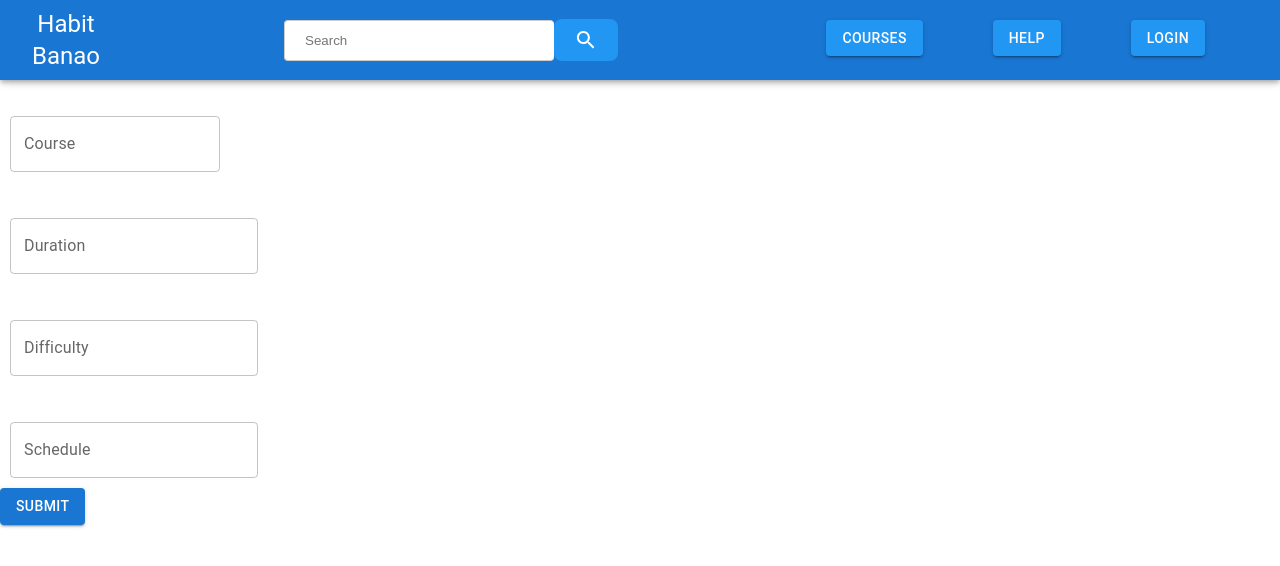
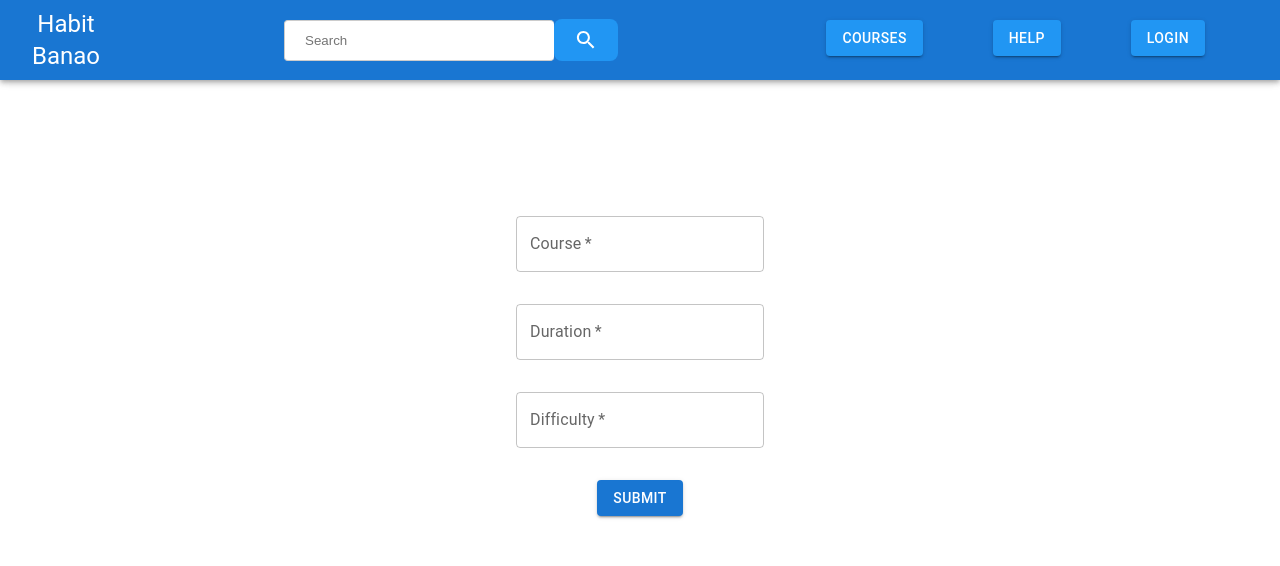
Before and after one commit to itsmoali/Capstone_project, a React (Create React App) app in the folder Frontend/: page /create_course in a window 1280 px wide. Shown: the top 566 px of the page. Built offline with nearby package versions, Linux system fonts and the light colour scheme.

Commit message:
Fixed Create_course design

```diff
--- a/Frontend/src/App.js
+++ b/Frontend/src/App.js
@@ -2,7 +2,7 @@ import './App.css';
 
 import { BrowserRouter, Routes, Route, Router} from 'react-router-dom';
 import { Box } from '@mui/system';
-import {Login, Help, Courses, Navbar,  Signup, Home, Chess_Demo, Logout, Create_Course, Schedule, Calendar} from './components';
+import {Login, Help, Courses, Navbar,  Signup, Home, Logout, Create_Course, Schedule} from './components';
 
 import AuthProvider, { AuthContext } from './components/auth.js';
 
@@ -27,9 +27,7 @@ function App() {
           <Route path="/courses" element={<Courses/>}></Route>
           <Route path="/create_course" element={<Create_Course/>}></Route>
           <Route path="/" element={<Home/>}></Route>
-          <Route path="/chess_demo" element={<Chess_Demo/>}></Route>
           <Route path="/schedule" element={<Schedule/>}></Route>
-          <Route path="/calendar" element={<Calendar/>}></Route>
 
         </Routes>
       </BrowserRouter>
--- a/Frontend/src/components/Calendar.jsx
+++ /dev/null
@@ -1,35 +0,0 @@
-import React from 'react'
-import { DemoContainer } from '@mui/x-date-pickers/internals/demo';
-import { AdapterDayjs } from '@mui/x-date-pickers/AdapterDayjs';
-import { LocalizationProvider } from '@mui/x-date-pickers/LocalizationProvider';
-import { DatePicker } from '@mui/x-date-pickers/DatePicker';
-import { useEffect, useState } from 'react'
-import { Box, TextField, InputAdornment, Button, Typography} from '@mui/material';
-
-export default function Calendar() {
-
-    const [selectedDate, setSelectedDate] = useState(null);
-    const [selectTime, setSelectTime] = useState(null);
-
-
-  return (
-    <LocalizationProvider dateAdapter={AdapterDayjs}>
-      <Box components={['DatePicker']}>
-        <DatePicker label="Basic date picker"  onChange={setSelectedDate}/>
-
-        <TextField
-        required id="outlined-end-adornment"
-        variant="outlined"
-        helperText="Time Spent Each Day"
-        InputProps={{
-          endAdornment: <InputAdornment position="end">Hours</InputAdornment>,
-        }}
-        onChange={setSelectTime} />
-
-        <Button variant='contained'>
-          Submit
-        </Button>
-      </Box>
-    </LocalizationProvider>
-  );
-}
--- a/Frontend/src/components/Chess_Demo.jsx
+++ /dev/null
@@ -1,11 +0,0 @@
-import React from 'react'
-
-const Chess_Demo = () => {
-  return (
-    <div >
-        <h1>Chess Demo</h1>
-    </div>
-  )
-}
-
-export default Chess_Demo
--- a/Frontend/src/components/Create_Course.jsx
+++ b/Frontend/src/components/Create_Course.jsx
@@ -4,17 +4,6 @@ import axios from 'axios'
 import { useNavigate } from 'react-router-dom'
 import {useState, useEffect} from 'react'
 import { useAuth } from './auth';
-
-
-
-
-
-const Item = styled('div') ({
-  color: 'white',
-  padding:'20px 20px 10px 10px',
-  borderRadius: '10px',
-})
-
 
 
 const Create_Course = () => {
@@ -27,10 +16,7 @@ const Create_Course = () => {
   useEffect(() => {
 
     localStorage.setItem('isLoggedIn', auth.isLoggedIn);
-    // setIsLoggedIn(auth.isLoggedIn);
     console.log(auth.isLoggedIn);
-
-
   },[auth.isLoggedIn]);
 
     const [anchorEl, setAnchorEl]= useState(null);
@@ -70,14 +56,9 @@ function submit_info(e){
 
   return (
 
-
-
-    <Box >
-      {loading && <p>Loading...</p>}
-
+    <Box  sx={{display:'flex',height:'70vh'}}>
+      {loading && <h1>Loading...</h1>}
       <Menu
-          sx ={{position: 'absolute'}}
-
           id = 'login-menu'
           anchorEl={anchorEl}
           open= {open}
@@ -85,51 +66,42 @@ function submit_info(e){
           MenuListProps={{
           'aria-labelledby': 'basic-button',
           }}>
-    <MenuItem onClick={handleClose} sx={{ fontWeight: 'bold' }}>
+          <MenuItem onClick={handleClose} >
               <Link href="/login" >
-          Login
+                <b>Login</b>
               </Link>
               &nbsp; to Create a Course
           </MenuItem>
+      </Menu>
 
-      </Menu>
+
       {!loading &&
-      <Grid container spacing={2} >
-        <Grid item xs={12} xl={12}>
-          <Item>
+      <Grid container spacing={4}  sx={{justifyContent:'center', flexDirection:'column', alignItems:'center',paddingBottom:'20px'}}>
+        <Grid item >
             <TextField
+            required
             placeholder={"Specify a Course"}
             label = "Course"
-            onChange = {(e) => setCourse_name(e.target.value)}
-            multiline maxRows={4}>
+            onChange = {(e) => setCourse_name(e.target.value)}>
+            </TextField>
+        </Grid>
 
-            </TextField>
-          </Item>
-        </Grid>
-        <Grid item xs={12} xl={12}>
-          <Item>
+        <Grid item >
             <TextField placeholder={"Desired Course Duration"}
+            required
             label = "Duration"
             onChange = {(e) => setCourse_duration(e.target.value)}>
+            </TextField>
+        </Grid>
 
-            </TextField>
-          </Item>
-        </Grid>
-        <Grid item xs={12} xl={12}>
-          <Item>
+        <Grid item >
             <TextField placeholder={"Course Difficulty Level"}
+            required
             label = "Difficulty"
             onChange = {(e) => setCourse_difficulty(e.target.value)}>
             </TextField>
-          </Item>
         </Grid>
-        <Grid item xs={12} xl={12} width = '100px'>
-          <Item>
-            <TextField placeholder={"What would your desired schedule be?"} label = "Schedule">
-            </TextField>
-          </Item>
-        </Grid>
-      </Grid>}
+        <Grid item >
           {auth.isLoggedIn && ((<Button
           aria-controls={open ? "login-menu" : undefined}
           aria-haspopup="true"
@@ -138,6 +110,9 @@ function submit_info(e){
           onClick={(submit_info)}>Submit</Button>))}
 
           {!auth.isLoggedIn && ((<Button variant='contained' onClick={handleClick}>Submit</Button>))}
+        </Grid>
+      </Grid>}
+
 
   </Box>
   )
--- a/Frontend/src/components/index.js
+++ b/Frontend/src/components/index.js
@@ -4,8 +4,6 @@ export {default as Help} from './Help';
 export {default as Login} from './Login';
 export {default as Signup} from './Signup';
 export {default as Home} from './Home';
-export {default as Chess_Demo} from './Chess_Demo';
 export {default as Logout} from './Logout';
 export {default as Create_Course} from './Create_Course';
 export {default as Schedule} from './Schedule';
-export {default as Calendar} from './Calendar';
```
Also changed, not shown: Frontend/src/components/Button_maker.jsx (deleted, +0 -13 lines), Frontend/src/components/Schedule.jsx (+0 -39 lines), 1 other file (tests, documents, lock files or other folders). Lines whose indentation alone changed are shown as unchanged.
